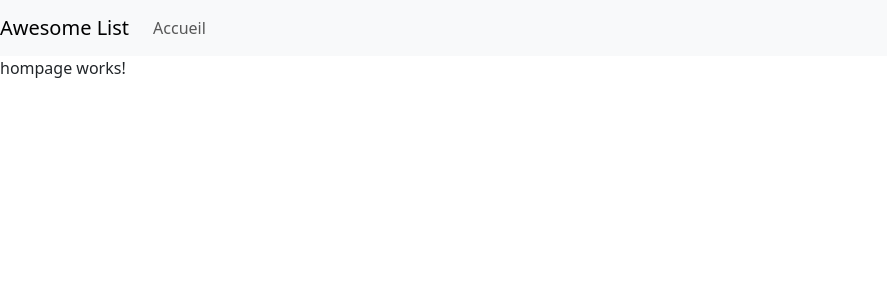
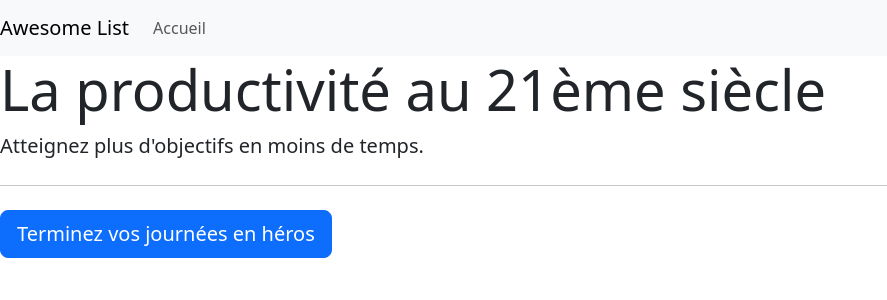
Before and after one commit to christopheB21/productivity-planner, an Angular app: page / in a window 1280 px wide. Shown: the top 300 px of the page, without its empty margins (0-887 px from the left). Built offline with nearby package versions, Linux system fonts and the light colour scheme.

Commit message:
feat(homepage): homepage elements

```diff
--- a/src/app/visitor/hompage/hompage.component.html
+++ b/src/app/visitor/hompage/hompage.component.html
@@ -1 +1,8 @@
-<p>hompage works!</p>
+<div class="jumbotron">
+    <h1 class="display-4">La productivité au 21ème siècle</h1>
+    <p class="lead">Atteignez plus d'objectifs en moins de temps.</p>
+    <hr class="my-4">
+    <p class="lead">
+      <button class="btn btn-primary btn-lg" href="#">Terminez vos journées en héros</button>
+    </p>
+</div>
```
